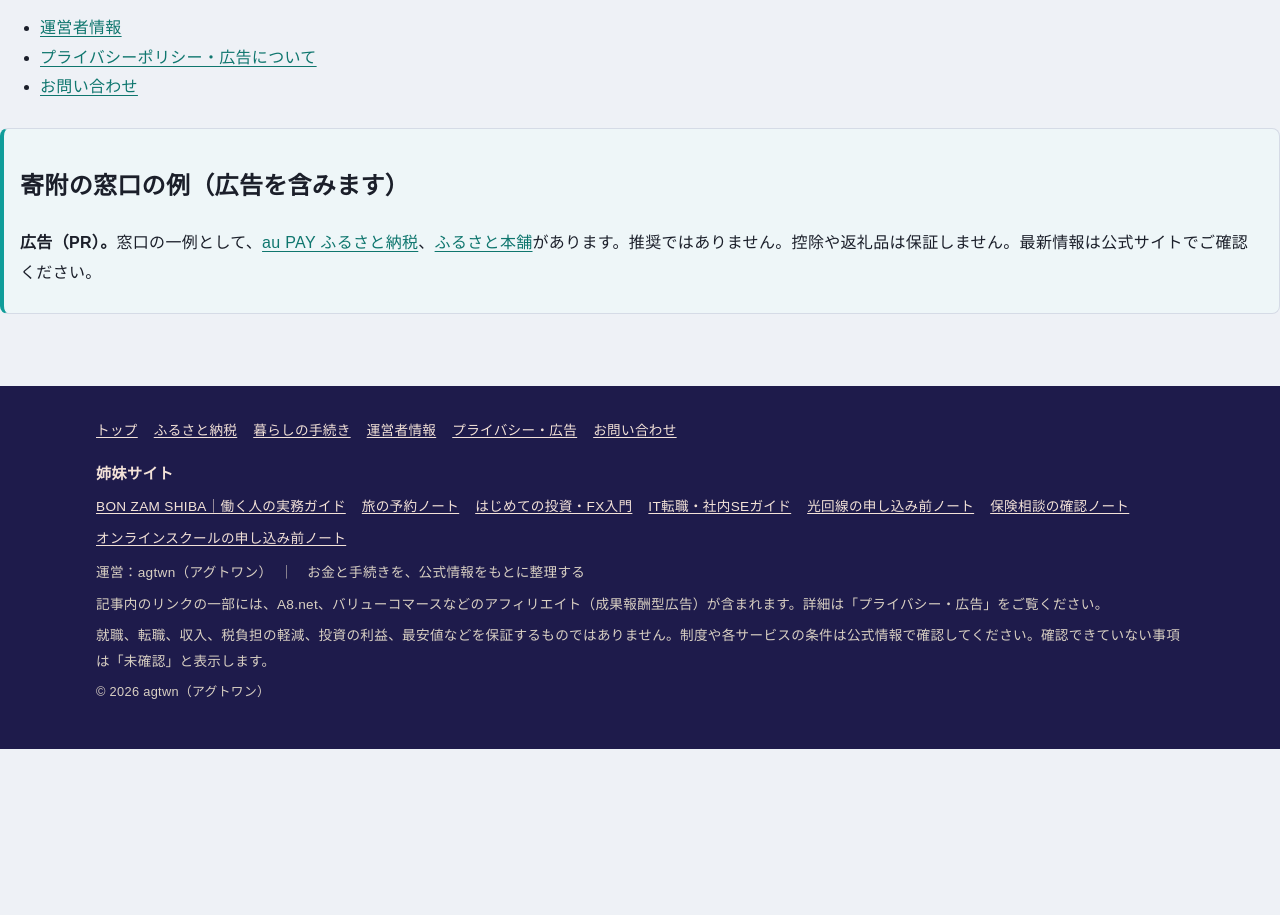
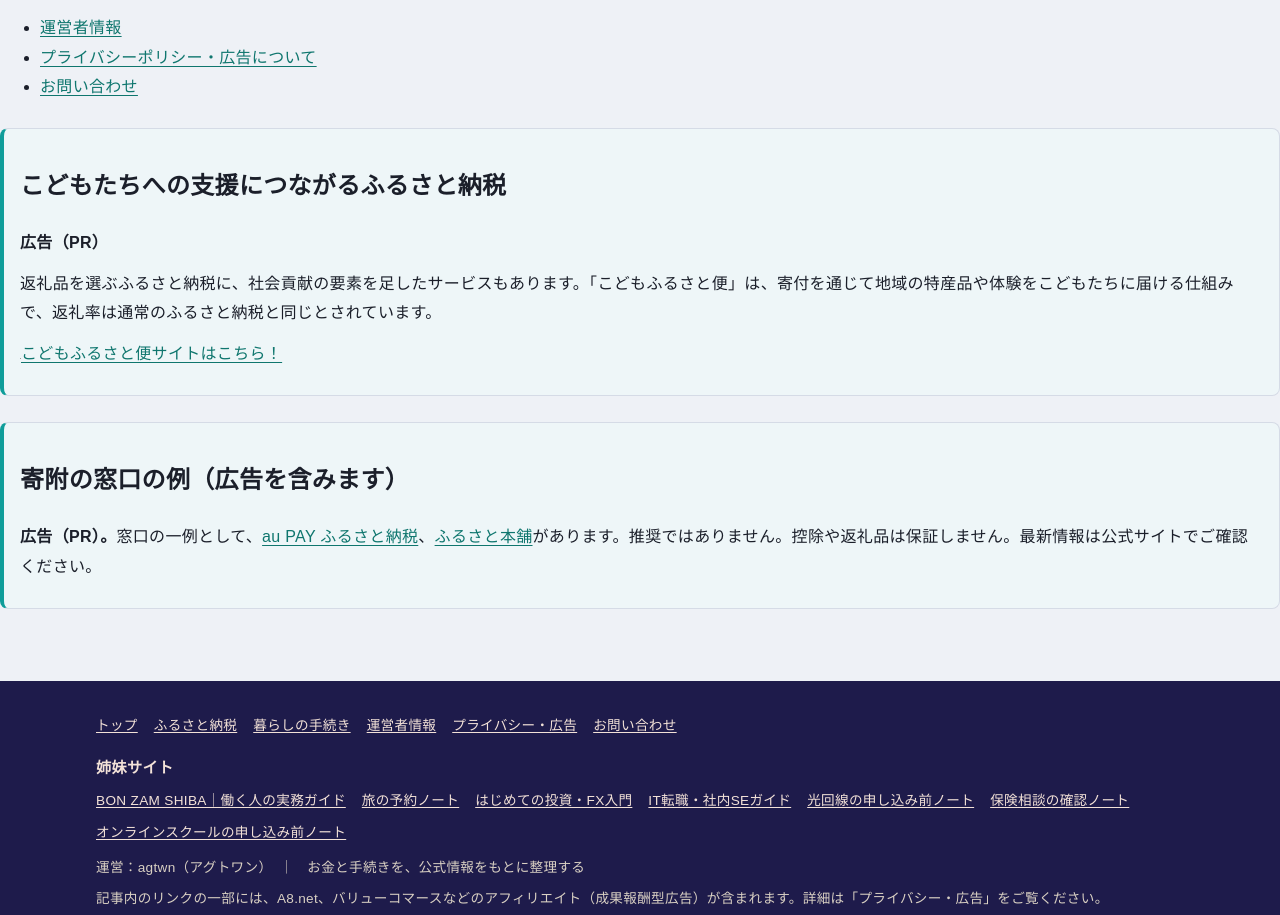
Before and after one commit to ats-business-hub/tetsuzuki-guide, a plain HTML site: page index.html in a window 1280 px wide. Shown: the part 3770-4685 px from the top of the page. Before the commit the page ends 4519 px from the top, so only its background shows below. Drawn offline with Linux system fonts and the light colour scheme.

Commit message:
Add supplied Kodomo Furusato affiliate placement with PR disclosure

```diff
--- a/index.html
+++ b/index.html
@@ -94,6 +94,12 @@
           <li><a href="contact/">お問い合わせ</a></li>
         </ul>
       </section>
+      <section class="next-step" id="kodomo-furusato">
+        <h2>こどもたちへの支援につながるふるさと納税</h2>
+        <p><strong>広告（PR）</strong></p>
+        <p>返礼品を選ぶふるさと納税に、社会貢献の要素を足したサービスもあります。「こどもふるさと便」は、寄付を通じて地域の特産品や体験をこどもたちに届ける仕組みで、返礼率は通常のふるさと納税と同じとされています。</p>
+        <p><a href="//ck.jp.ap.valuecommerce.com/servlet/referral?sid=3788834&pid=892759673" rel="nofollow"><img src="//ad.jp.ap.valuecommerce.com/servlet/gifbanner?sid=3788834&pid=892759673" height="1" width="1" border="0">こどもふるさと便サイトはこちら！</a></p>
+      </section>
       <section class="next-step" id="end-cta">
         <h2>寄附の窓口の例（広告を含みます）</h2>
         <p><strong>広告（PR）。</strong>窓口の一例として、<a href="https://px.a8.net/svt/ejp?a8mat=4BGNCL+2RFNAI+54OC+5YJRM" target="_blank" rel="sponsored nofollow noopener noreferrer">au PAY ふるさと納税</a>、<a href="https://px.a8.net/svt/ejp?a8mat=4BGO4Q+8LLNU2+5IMU+5YRHE" target="_blank" rel="sponsored nofollow noopener noreferrer">ふるさと本舗</a>があります。推奨ではありません。控除や返礼品は保証しません。最新情報は公式サイトでご確認ください。</p>
```
